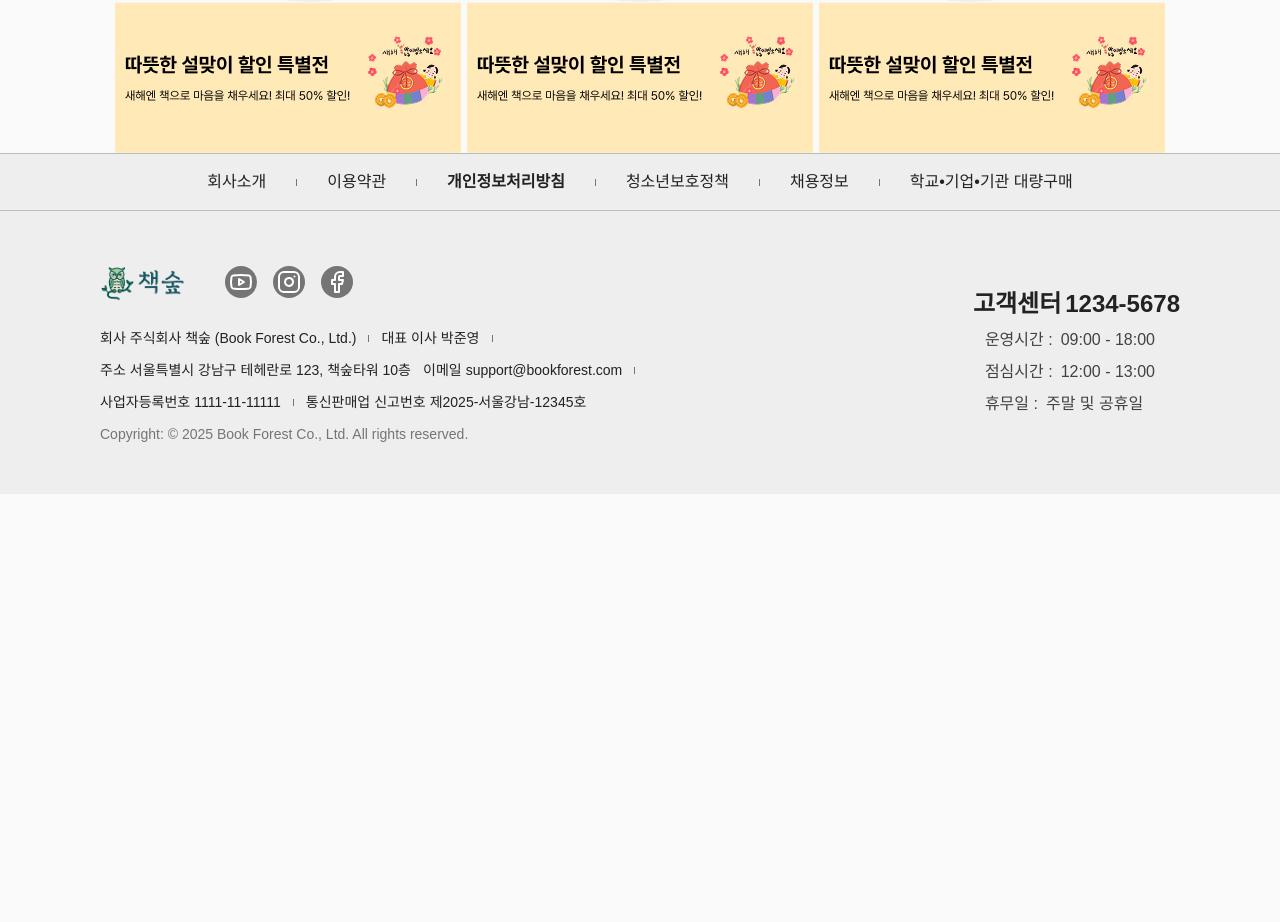
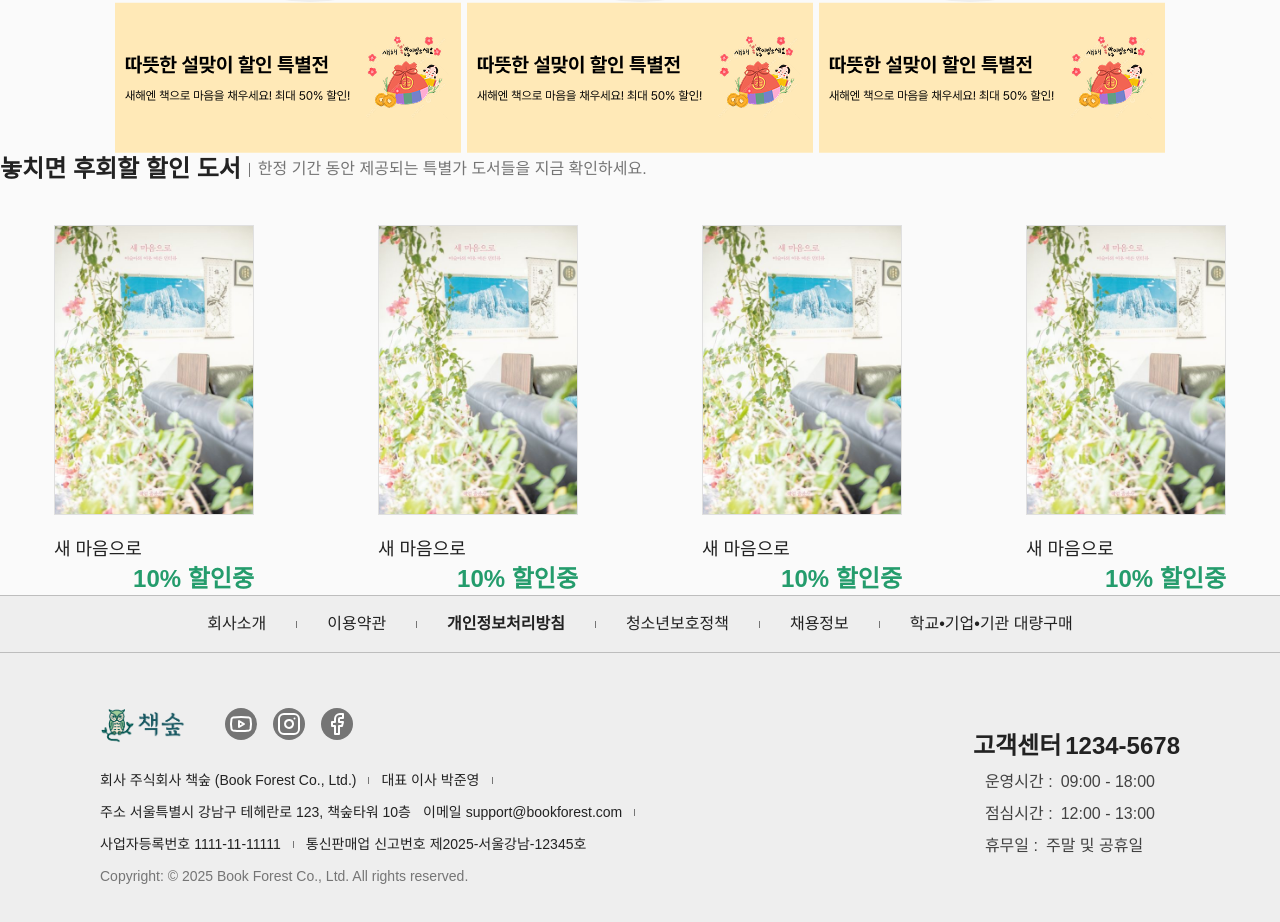
Before and after one commit to juny-0429/book-forest, a Next.js app: page / in a window 1280 px wide. Shown: the part 2351-3273 px from the top of the page. Before the commit the page ends 2845 px from the top, so only its background shows below. Built offline with nearby package versions, Linux system fonts and the light colour scheme.

Commit message:
할인 도서 섹션 제작

```diff
--- /dev/null
+++ b/src/app/(main)/_components/SaleBooksSlider.tsx
@@ -0,0 +1,46 @@
+'use client';
+import React from 'react';
+import { Carousel, CarouselContent, CarouselItem, CarouselPrevious, CarouselNext, CarouselApi } from '@/components/Carousel/Carousel';
+import Image from 'next/image';
+import SampleBookImg from '@/assets/images/books/새마음으로.jpg';
+import { cn } from 'src/lib/utils';
+
+export default function SaleBooksSlider() {
+  const mockNewBookList = Array.from({ length: 10 }, (_, index) => ({
+    id: `${index + 1}`,
+    title: '새 마음으로',
+    discount: 10,
+    bookImage: SampleBookImg,
+  }));
+  return (
+    <section className='flex flex-col gap-10 w-full'>
+      <div className='flex items-center gap-2'>
+        <h2 className='text-title-24b text-ui-text-title'>놓치면 후회할 할인 도서</h2>
+        <hr className='w-[1px] h-[15px] bg-gray-600' />
+        <p className='text-body-16l text-ui-text-description'>한정 기간 동안 제공되는 특별가 도서들을 지금 확인하세요.</p>
+      </div>
+
+      {/* 슬라이드 부분 */}
+      {/* 참고: https://www.embla-carousel.com/examples/predefined/ */}
+      <Carousel opts={{ align: 'start', loop: true, slidesToScroll: 4 }} lassName='w-full'>
+        <CarouselContent>
+          {mockNewBookList &&
+            mockNewBookList.map((book) => (
+              <CarouselItem key={book.id} className='md:basis-1/2 lg:basis-1/4'>
+                <div className='flex flex-col justify-end items-center gap-5 w-full'>
+                  <Image src={book.bookImage} width={200} alt={`${book.title} book image`} className='book-item' />
+
+                  <div className='flex flex-col w-[200px]'>
+                    <span className='text-body-18m text-ui-text-title'>{book.title}</span>
+                    <span className='text-title-24b text-ui-cta text-end'>{book.discount}% 할인중</span>
+                  </div>
+                </div>
+              </CarouselItem>
+            ))}
+        </CarouselContent>
+        <CarouselPrevious />
+        <CarouselNext />
+      </Carousel>
+    </section>
+  );
+}
--- a/src/app/page.tsx
+++ b/src/app/page.tsx
@@ -7,6 +7,7 @@ import TripleBanner from 'src/components/Banner/TripleBanner';
 import NewBooksSlider from './(main)/_components/NewBooksSlider';
 import BestBooksSlider from './(main)/_components/BestBooksSlider';
 import MeetTheAuthor from './(main)/_components/MeetTheAuthor';
+import SaleBooksSlider from './(main)/_components/SaleBooksSlider';
 
 export default function Home() {
   return (
@@ -34,6 +35,9 @@ export default function Home() {
 
       {/* 가로 3열 배너 */}
       <TripleBanner />
+
+      {/* 놓치면 후회할 할인 도서 */}
+      <SaleBooksSlider />
     </AppLayout>
   );
 }
```
